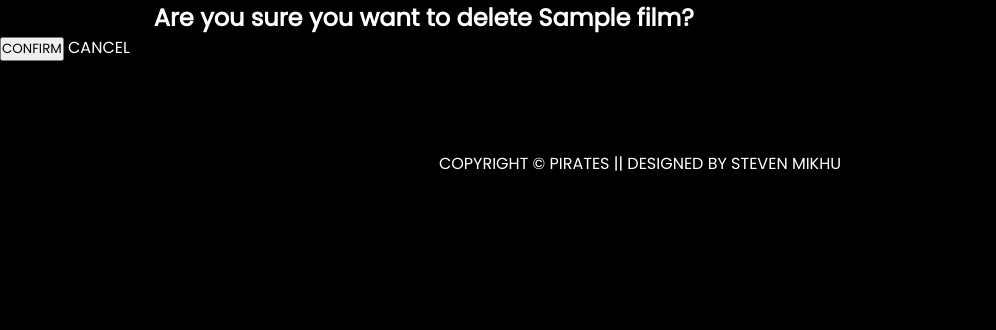
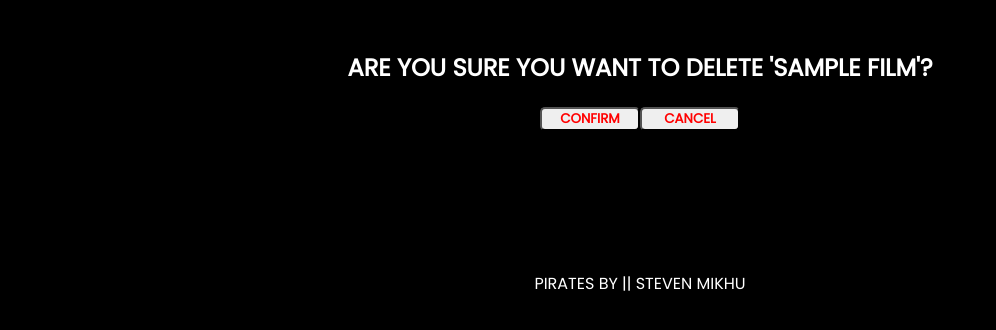
Before and after one commit to smikhu/Pirates, a Django app: page /film/1/delete in a window 1280 px wide. Shown: the part 80-410 px from the top of the page, without its empty margins (0-996 px from the left). Run offline with Django 4.2, Linux system fonts and the light colour scheme; tables that the repository leaves empty hold one stand-in row (values such as "Sample post").

Commit message:
fixed styling issues on main page

```diff
--- a/main_app/static/styles/main.css
+++ b/main_app/static/styles/main.css
@@ -216,10 +216,14 @@ h3 {
 /* MAIN PAGE */
 
 .search {
-    display: block;
-    margin: 0 auto;
-    text-align: center;
-    padding: 50px;
+    /* display: block; */
+    /* margin: 0 auto; */
+    /* padding: 20px; */
+    margin: 50px 0px;
+    display: flex;
+    flex-direction: row;
+    justify-content: center;
+    align-items: center;
 }
 
 
@@ -375,8 +379,17 @@ h2 {
 
 .footer {
     color: white;
-    margin-top: 90px;
+    margin-top: 120px;
     text-align: center;
+
+    /* position: absolute;
+    bottom: 0;
+    background: blue;
+    height: 4rem;
+    width: 100%;
+    padding-top: 40px;
+    color: white;
+    text-align: center; */
 }
 
 .footer-name {
@@ -450,3 +463,18 @@ li {
     width: 150px;
 
 }
+
+/* CONFIRMATION PAGE */
+
+.confirm-title {
+    margin-top: 50px;
+    text-transform: uppercase;
+}
+
+.confirm-form {
+    display: flex;
+    flex-direction: row;
+    justify-content: center;
+    align-items: center;
+    padding: 20px;
+}
--- a/main_app/templates/film_delete_confirmation.html
+++ b/main_app/templates/film_delete_confirmation.html
@@ -2,17 +2,21 @@
 
 {% block content %}
 
-<h2>Are you sure you want to delete {{film.title}}?</h2>
+<h2 class="confirm-title">Are you sure you want to delete '{{film.title}}'?</h2>
+
+<div class="confirm-form">
+
+  <form method="POST">
+    {% csrf_token %}
+    <input class="user-button" type="submit" value="CONFIRM" />
+  </form>
+
+  <form action="{% url 'film_detail' film.pk %}">
+      <input class="user-button" value="CANCEL" type="submit"></input>
+    </form>
+</div>
 
 
-<form method="POST">
-  {% csrf_token %}
-  <div>
 
-    <input type="submit" value="CONFIRM" />
-
-    <a href="{% url 'film_detail' film.pk %}">CANCEL</a>
-  </div>
-</form>
 
 {% endblock %}
--- a/main_app/templates/navbar.html
+++ b/main_app/templates/navbar.html
@@ -49,7 +49,7 @@
     </div>
 
     <footer class="footer">
-        <p>COPYRIGHT &copy; PIRATES ||</span> DESIGNED BY <a href="https://github.com/smikhu" target="_blank"><span class="footer-name">STEVEN MIKHU</span></a></p>
+            PIRATES BY || <a href="https://github.com/smikhu" target="_blank"><span class="footer-name">STEVEN MIKHU</span></a>
     </footer>
 </body>
 </html>
```
Also changed, not shown: main_app/templates/home.html (+8 -9 lines).
